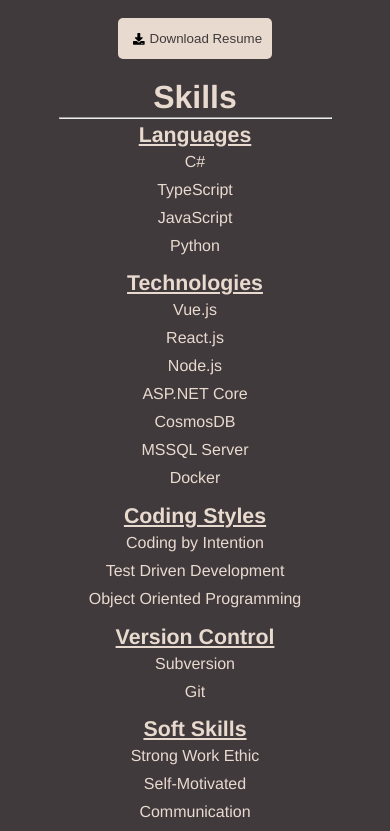
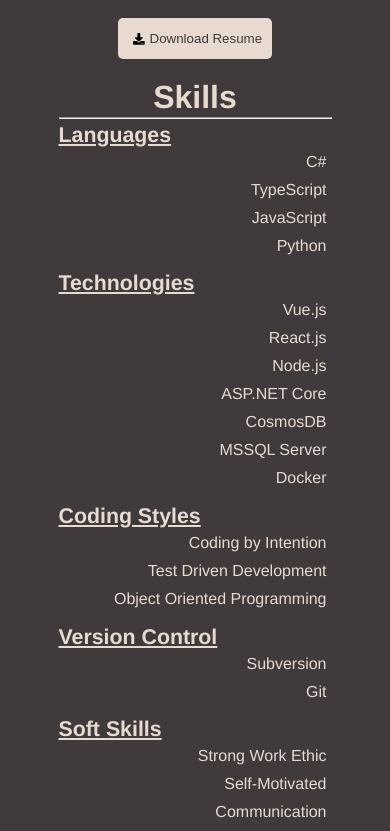
Before and after one commit to avenmia/PersonalWebsite, a Vue app: page / in a window 390 px wide. Shown: the part 846-1677 px from the top of the page. Built offline with nearby package versions, Linux system fonts and the light colour scheme.

Commit message:
left aligning skills

```diff
--- a/src/components/resume/Skills.vue
+++ b/src/components/resume/Skills.vue
@@ -135,19 +135,16 @@
 @media screen and (max-width: 550px)
 {
   .container {
-    align-items: center;
   }
   .grid {
     display: flex;
     flex-direction: column;
   }
   .skill-content {
-    align-self: center;
     margin: 5px;
   }
 
   .skill-header {
-    align-self: center;
     text-decoration-line: underline;
     font-weight: bold;
   }
```
